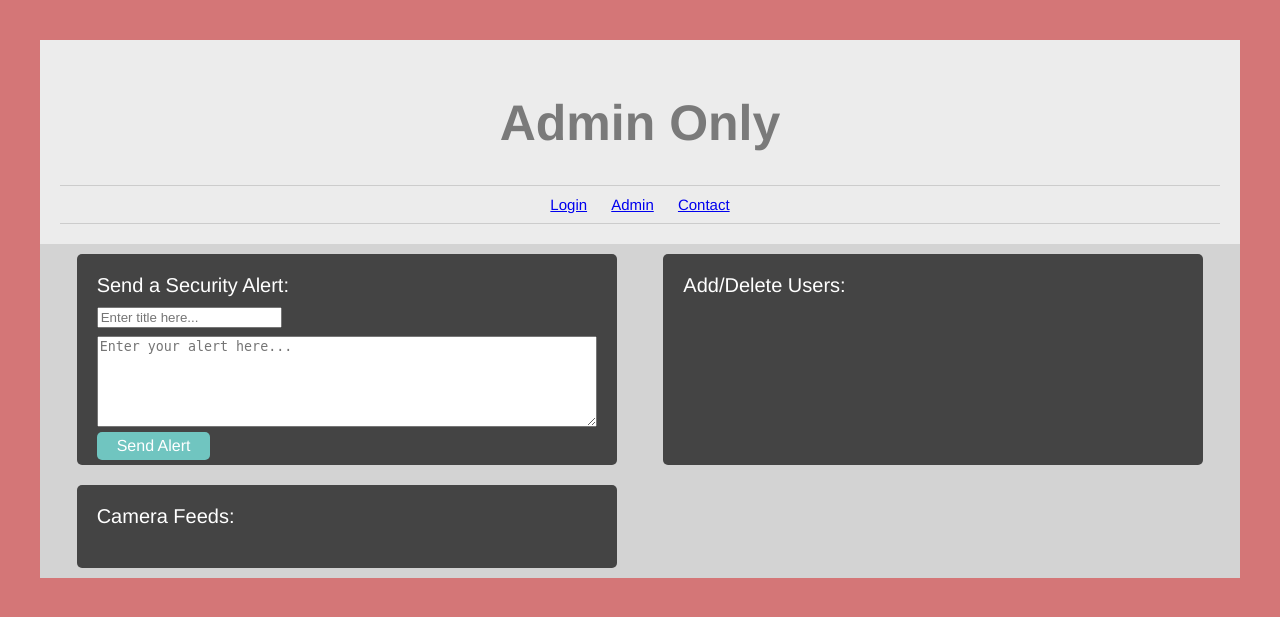
After one commit to darkestmidnight/fedcodeathon2018, a Django app: template index/templates/registration/admin.html in a window 1280 px wide. The commit adds this page. Shown: the top 617 px of the page. Run offline with Django 3.2, Linux system fonts and the light colour scheme; the template is opened without the code that fills it, so the values that code supplies are empty.

Commit message:
added admin page

```diff
--- /dev/null
+++ b/index/templates/registration/admin.html
@@ -0,0 +1,142 @@
+<!DOCTYPE html>
+<html lang="en">
+<head>
+    <meta charset="UTF-8">
+    <meta name="viewport" content="width=device-width, initial-scale=1.0">
+    <meta http-equiv="X-UA-Compatible" content="ie=edge">
+    <title>VisoVerita</title>
+
+    <style type="text/css">
+        body {
+            color: #fff;
+            background: #d47677;
+        }
+
+        .jumbotron {
+            background-color: #ececec;
+        }
+
+        h1 {
+            color: #7a7a7a;
+            text-align: center;
+        }
+
+        .nav {
+            border: 1px solid #ccc;
+            border-width: 1px 0;
+            list-style: none;
+            margin: 0;
+            padding: 0;
+            text-align: center;
+            font-size: 15px;
+        }
+        .nav li {
+            display: inline;
+        }
+        .nav a {
+            display: inline-block;
+            padding: 10px;
+        }
+
+        header {
+            background-color: #ececec;
+            padding: 20px;
+            text-align: center;
+            font-size: 25px;
+            color: white;
+            font-family: "Helvetica Neue",Helvetica,Arial,sans-serif;
+        }
+
+        body {
+        margin: 40px;
+        }
+
+        .wrapper {
+        display: grid;
+        grid-template-columns: 45% 45%;
+        grid-gap: 10px;
+        background-color:lightgray;
+        color: #444;
+        justify-content: space-evenly;
+        padding-bottom: 10px;
+        font-family: "Helvetica Neue",Helvetica,Arial,sans-serif;
+        }
+
+        .box {
+        background-color: #444;
+        color: #fff;
+        border-radius: 5px;
+        padding: 20px;
+        font-size: 125%;
+        margin-top: 10px;
+        padding-bottom: 40px;
+        }
+
+        textarea {
+
+            height: 60%;
+            margin-top: 8px;
+            -webkit-box-sizing: border-box;
+            -moz-box-sizing: border-box;
+            box-sizing: border-box;
+            width: 100%;
+        }
+
+        input[type="submit"] {
+            display: block;
+            background-color: #70c5c0; /* Green */
+            border: none;
+            color: white;
+            padding: 5px 20px;
+            text-align: center;
+            text-decoration: none;
+            display: inline-block;
+            font-size: 16px;
+            margin-bottom: 20px;
+            border-radius: 5px;
+            cursor: pointer;
+            -webkit-transition-duration: 0.4s; /* Safari */
+            transition-duration: 0.4s;
+            font-family: "Helvetica Neue",Helvetica,Arial,sans-serif;
+        }
+
+        input[type="text"] {
+            display: block;
+            margin-top: 10px;
+        }
+
+    </style>
+</head>
+<body>
+        <div>
+            <header>
+              <h1>Admin Only </h1>
+
+              <ul class="nav">
+                    <li><a href="./login.html/">Login</a></li>
+                    <li><a href="./admin.html/">Admin</a></li>
+                    <li><a href="/contact/">Contact</a></li>
+                </ul>
+            </header>
+
+        </div>
+
+            <div class="wrapper">
+                <div class="box a">
+                    Send a Security Alert:
+                    <input type="text" placeholder="Enter title here...">
+                    <textarea placeholder="Enter your alert here..."></textarea>
+                    <input type="submit" value="Send Alert">
+                </div>
+                <div class="box b">
+                    Add/Delete Users:
+
+                </div>
+                <div class="box c">
+                    Camera Feeds:
+                </div>
+            </div>
+
+
+</body>
+</html>
```
Also changed, not shown: index/templates/registration/alerts.html (+19 -6 lines).
